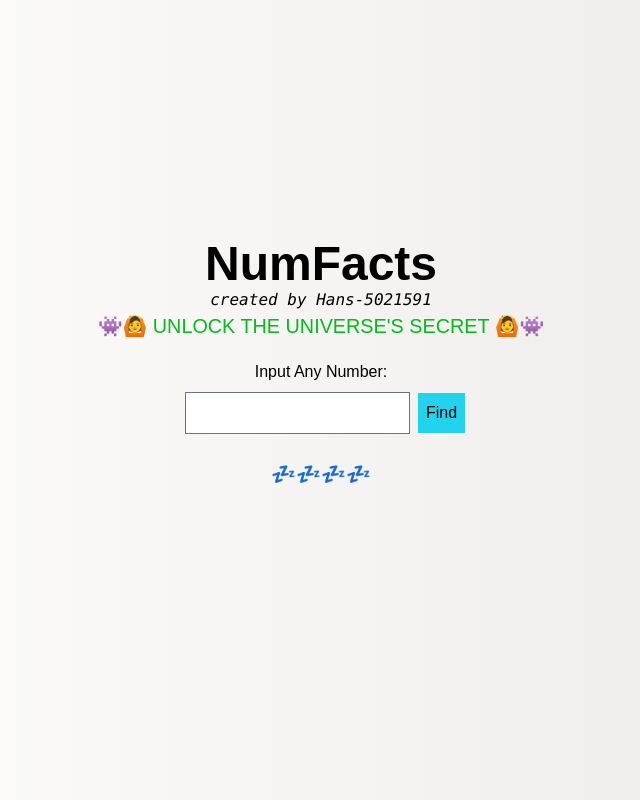
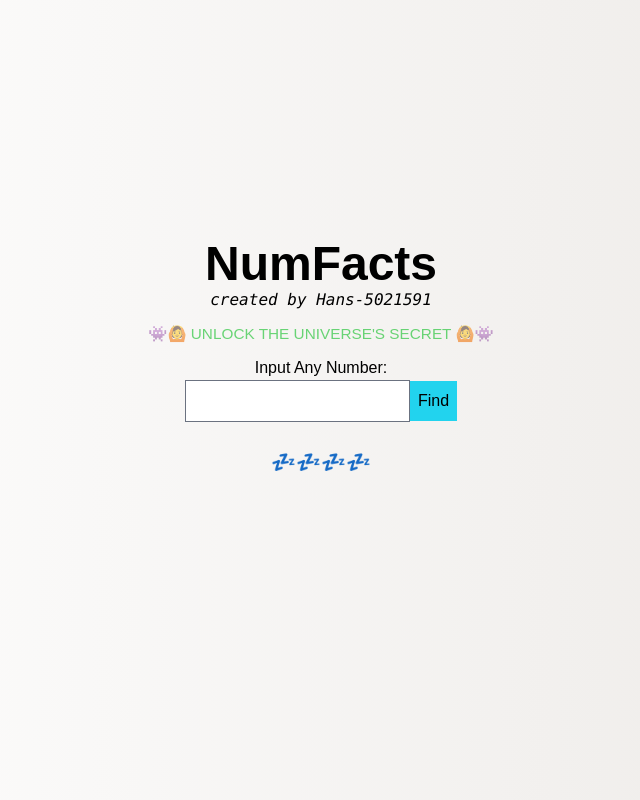
Before and after one commit to hng011/numfacts, a React (Create React App) app: page / in a window 1280 px wide. Shown: the whole page, without its empty margins (319-959 px from the left). Built offline with nearby package versions, Linux system fonts and the light colour scheme; a web font is replaced by a local one.

Commit message:
update style

```diff
--- a/src/App.jsx
+++ b/src/App.jsx
@@ -71,7 +71,7 @@ const App = () => {
       <div className='flex justify-center flex-col text-center w-[70%]'>
         <div className='mt-[30vh] mb-[2%]'>
           <Header />
-          <main className='mt-5'>
+          <main className='mt-3'>
             <Input funcInp={getInput} funcHandleClick={handleClick} />
           </main>
           <div id='loading'>
--- a/src/assets/css/App.css
+++ b/src/assets/css/App.css
@@ -9,7 +9,7 @@ body {
 
 .desc-animation {
     color: rgb(0, 188, 25);
-    animation: scale_text 1s infinite;
+    animation: scale_text 1.5s infinite;
 }
 
 @keyframes scale_text {
@@ -19,7 +19,7 @@ body {
       }
       50% {
         opacity: 1.0;
-        transform: scale(1.1);
+        transform: scale(1.2);
       }
       100% {
         opacity: 0.2;
--- a/src/components/Header.jsx
+++ b/src/components/Header.jsx
@@ -6,7 +6,7 @@ const Header = () => {
     <header>
       <h1 className='text-5xl font-bold'>NumFacts</h1>
       <code><i>created by Hans-5021591</i></code>
-      <p className='text-lg desc-animation'>👾🙆 UNLOCK THE UNIVERSE'S SECRET 🙆👾</p>
+      <p className='text-sm mt-3 desc-animation'>👾🙆 UNLOCK THE UNIVERSE'S SECRET 🙆👾</p>
     </header>
   );
 }
--- a/src/components/Input.jsx
+++ b/src/components/Input.jsx
@@ -6,7 +6,7 @@ const Input= (props) => {
       <div>Input Any Number: </div>
       <div>
         <form>
-          <input type="number" id='inputNum' onChange={val => props.funcInp(val)} className='border border-gray-500 p-2 m-2 w-30'/>
+          <input type="number" id='inputNum' onChange={val => props.funcInp(val)} className='border border-gray-500 p-2 mb-2 w-30'/>
           <button onClick={props.funcHandleClick} type='submit' className='bg-cyan-400 p-2 hover:bg-cyan-700'>Find</button>
         </form>
       </div>
```
